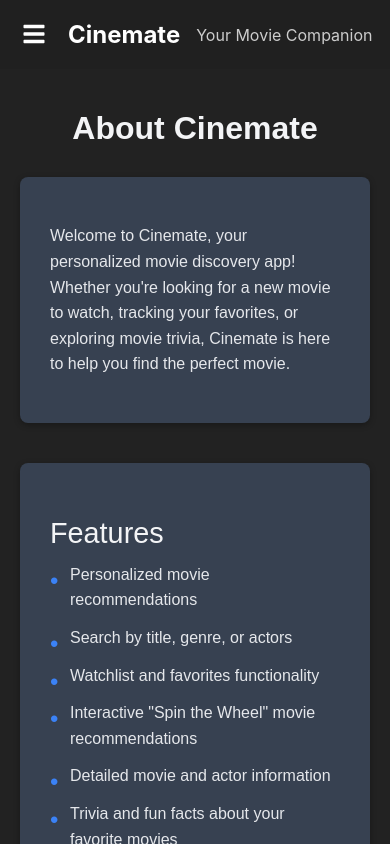
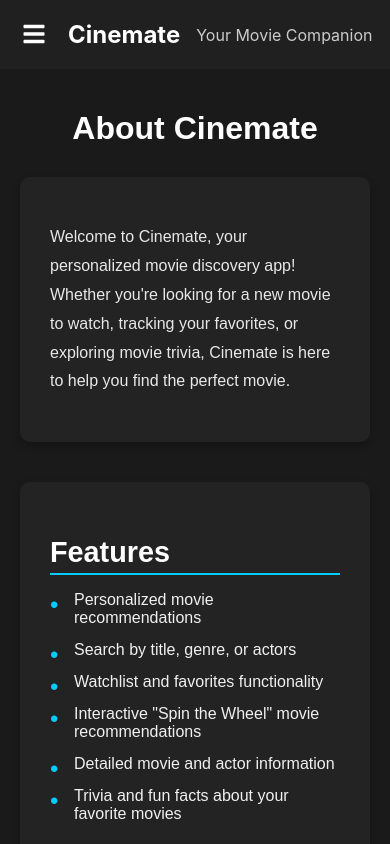
Before and after one commit to RJoshi141/cinemate, a React (Create React App) app in the folder client/: page /about in a window 390 px wide. Built offline with nearby package versions, Linux system fonts and the light colour scheme.

Commit message:
about page .css fix

```diff
--- a/client/src/components/AboutPage.css
+++ b/client/src/components/AboutPage.css
@@ -5,34 +5,54 @@
   min-width: 100%; /* Ensure it always stretches to at least the full width */
   margin: 0; /* Remove the margin */
   font-family: 'Arial', sans-serif;
-    background-color: #222222; /* Dark background for the whole page */
-    color: #e5e7eb; /* Light text color for readability */
+  background-color: #1a1a1a; /* Slightly lighter background for better contrast */
+  color: #f0f0f0; /* Softer white text for less strain on the eyes */
   box-sizing: border-box; /* Make sure padding doesn't affect the width */
 }
 
-
+/* Header */
 .about-header {
   font-size: 2.5rem;
   text-align: center;
   margin-bottom: 30px;
-    color: #f3f4f6; /* Lighter text for headers */
-    font-weight: 600;
+  color: #ffffff; /* Pure white for the header */
+  font-weight: 700; /* Bolder weight for emphasis */
 }
 
-  .about-introduction, .about-features, .about-how-it-works, .about-technologies, .about-credits, .about-contact {
+/* Hover Effect for Tiles */
+.about-introduction,
+.about-features,
+.about-how-it-works,
+.about-technologies,
+.about-credits,
+.about-contact {
   margin-bottom: 40px;
-    background-color: #374151; /* Darker background for sections */
+  background-color: #232323; /* Lighter section background for contrast */
   padding: 30px;
-    border-radius: 8px;
-    box-shadow: 0 2px 6px rgba(0, 0, 0, 0.3); /* Softer shadow to give depth */
+  border-radius: 10px; /* Slightly larger rounding for a modern look */
+  box-shadow: 0 4px 8px rgba(0, 0, 0, 0.25); /* Subtle shadow for depth */
+  transition: transform 0.3s ease, box-shadow 0.3s ease, background-color 0.3s ease; /* Smooth transition effects */
 }
 
-  .about-introduction p, .about-features li, .about-technologies p, .about-how-it-works p {
-    font-size: 1.2rem;
-    color: #e5e7eb; /* Light text for readability */
-    line-height: 1.6;
+.about-introduction:hover,
+.about-features:hover,
+.about-how-it-works:hover,
+.about-technologies:hover,
+.about-credits:hover,
+.about-contact:hover {
+  transform: translateY(-2px) scale(1.01); /* Slight lift and zoom-in effect */
+  box-shadow: 0 8px 16px rgba(0, 0, 0, 0.4); /* More prominent shadow on hover */
+  background-color: #282828; /* Slightly lighter background for hover state */
 }
 
+/* Paragraphs (General) */
+.about-page p {
+  font-size: 1.2rem; /* Ensure all paragraphs have the same size */
+  color: #e8e8e8; /* Softer text for better readability */
+  line-height: 1.8; /* Consistent line height for readability */
+}
+
+/* Features list */
 .about-features ul {
   list-style-type: none;
   padding-left: 0;
@@ -41,8 +61,8 @@
 
 .about-features li {
   font-size: 1.1rem;
-    margin-bottom: 12px;
-    padding-left: 20px;
+  margin-bottom: 14px;
+  padding-left: 24px; /* Increased padding for clarity */
   position: relative;
 }
 
@@ -50,53 +70,42 @@
   content: '•';
   position: absolute;
   left: 0;
-    color: #3b82f6; /* Blue color for list bullets */
+  color: #00ccff; /* Softer blue for list bullets */
   font-size: 1.5rem;
 }
 
+/* Section headers */
 h2 {
   font-size: 1.8rem;
-    margin-bottom: 12px;
-    color: #f3f4f6; /* Lighter gray for section titles */
-    font-weight: 500;
+  margin-bottom: 16px;
+  color: #ffffff; /* Clear white for section titles */
+  font-weight: 600;
+  border-bottom: 2px solid #00ccff; /* Underline for visual separation */
+  padding-bottom: 4px;
 }
 
-  .about-contact a, .about-credits a {
-    color: #3b82f6; /* Blue color for links */
+/* Links */
+.about-contact a,
+.about-credits a {
+  color: #60a5fa; /* Softer blue for links */
   text-decoration: none;
   font-weight: 600;
 }
 
-  .about-contact a:hover, .about-credits a:hover {
+.about-contact a:hover,
+.about-credits a:hover {
   text-decoration: underline;
-    opacity: 0.8; /* Slight hover effect */
+  opacity: 0.9; /* Slight hover effect */
 }
 
-  .about-technologies, .about-how-it-works {
-    font-size: 1.1rem;
-    color: #e5e7eb; /* Light text color */
-    line-height: 1.6;
-  }
-
-  .about-technologies p, .about-how-it-works p {
-    font-size: 1.1rem;
-    margin-top: 10px;
-  }
-
+/* Media query for smaller screens */
 @media (max-width: 768px) {
   .about-header {
     font-size: 2rem;
   }
 
+  .about-page p,
   .about-features li {
     font-size: 1rem;
   }
-
-    .about-introduction p, .about-features li, .about-technologies p, .about-how-it-works p {
-      font-size: 1rem;
 }
-
-    .about-contact a, .about-credits a {
-      font-size: 1rem;
-    }
-  }
```
Lines whose indentation alone changed are shown as unchanged.
